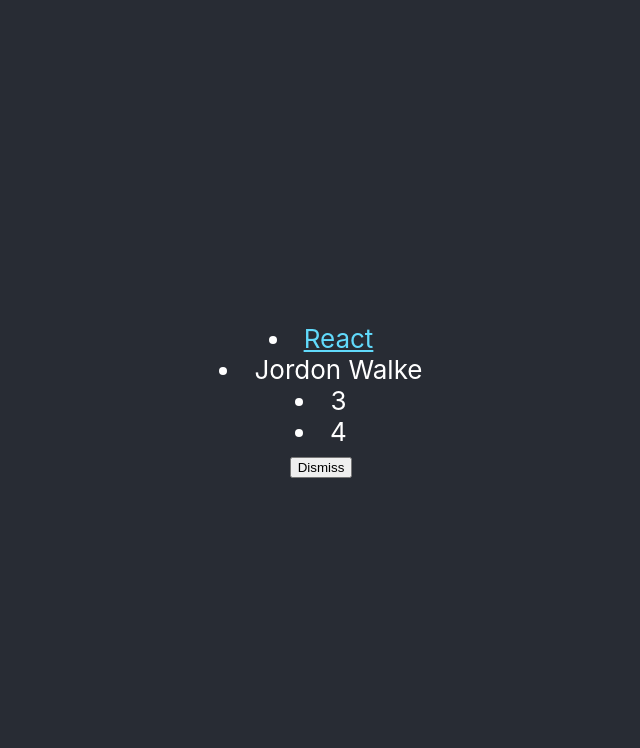
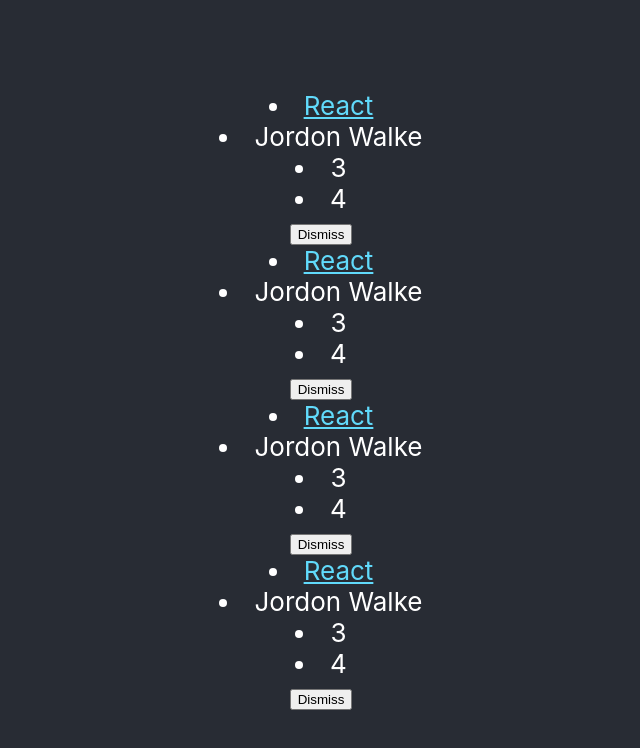
Before and after one commit to golden821man/react-crud-app, a React (Create React App) app: page / in a window 1280 px wide. Shown: the top 748 px of the page, without its empty margins (319-959 px from the left). Built offline with nearby package versions, Linux system fonts and the light colour scheme.

Commit message:
list onDismiss

```diff
--- a/src/App.js
+++ b/src/App.js
@@ -11,6 +11,30 @@
     num_comments: 3,
     points: 4,
     objectId: 0
+  },
+  {
+    title: 'React',
+    url: 'https://reactjs.org/',
+    author: "Jordon Walke",
+    num_comments: 3,
+    points: 4,
+    objectId: 1
+  },
+  {
+    title: 'React',
+    url: 'https://reactjs.org/',
+    author: "Jordon Walke",
+    num_comments: 3,
+    points: 4,
+    objectId: 2
+  },
+  {
+    title: 'React',
+    url: 'https://reactjs.org/',
+    author: "Jordon Walke",
+    num_comments: 3,
+    points: 4,
+    objectId: 3
   }
 ];
 
```
